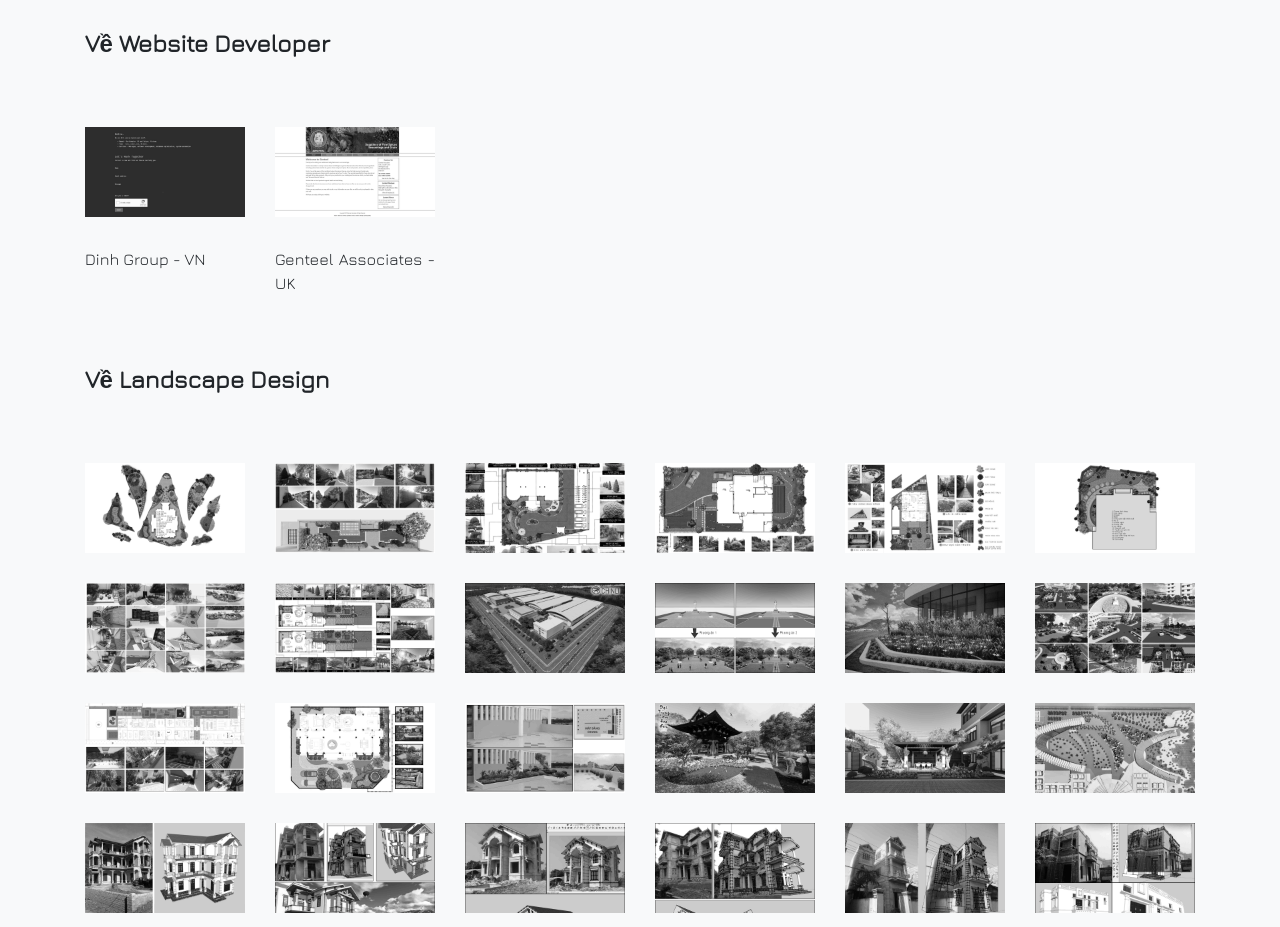
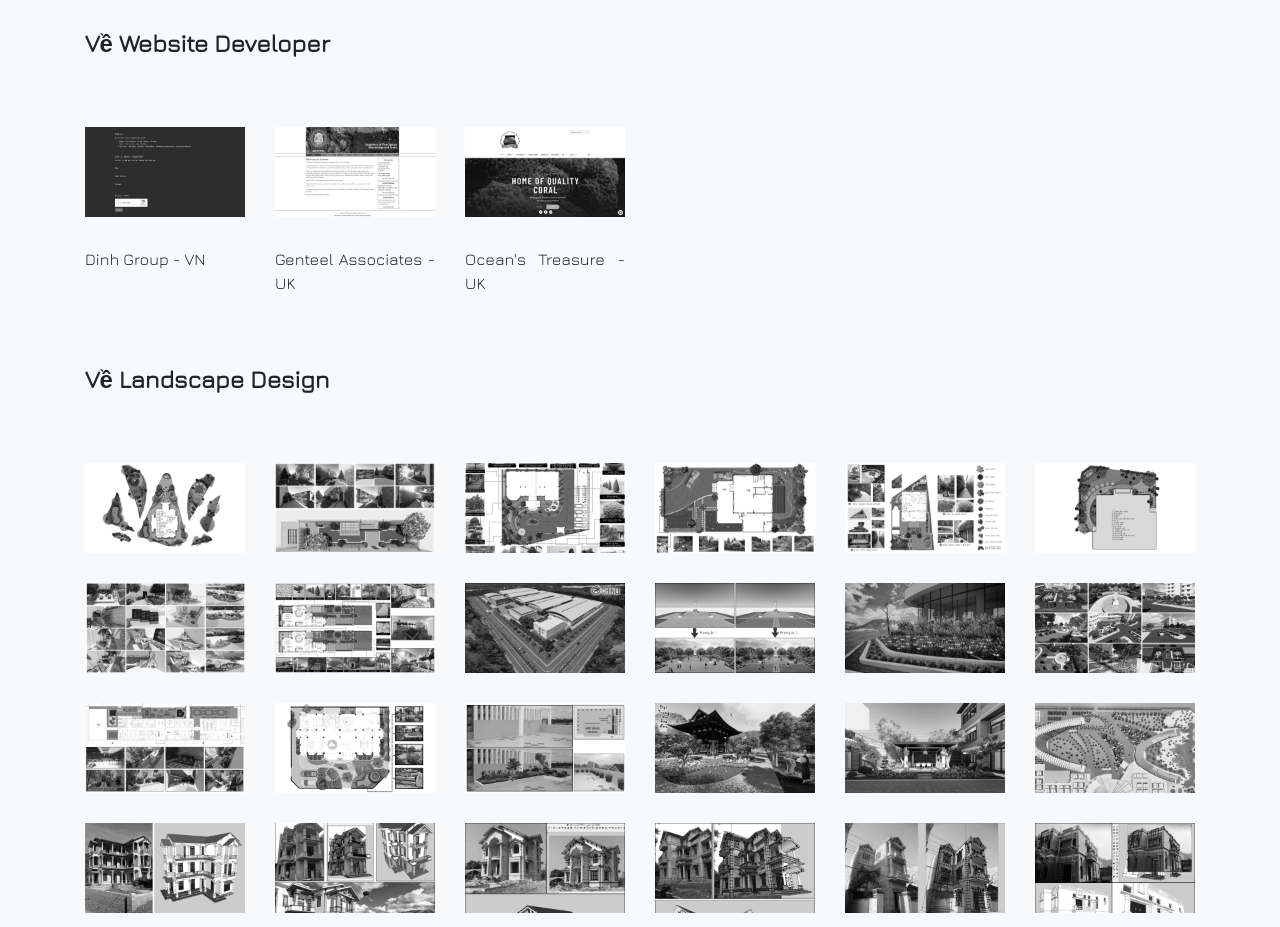
Before and after one commit to trinhphuocbinh1993/learnCss, a plain HTML site: page index.html in a window 1280 px wide. Shown: the part 5640-6567 px from the top of the page. Drawn offline with nearby package versions, Linux system fonts and the light colour scheme; some packages are replaced by stand-ins of ours; a script that the page names is missing; a web font is replaced by a local one.

Commit message:
update oceanstreasure

```diff
--- a/index.html
+++ b/index.html
@@ -444,6 +444,22 @@
                                             Genteel Associates - UK
                                         </p>
                                     </div>
+
+                                    <div class="col-md-2">
+                                        <div class="box">
+                                            <a class="grey_gone example-image-link" href="./assets/pdf/oceanstreasure.jpg"
+                                                data-lightbox="example-set"
+                                                data-title="<b>Website công ty Ocean's Treasure - Link: <a href='https://oceanstreasure.co.uk/'>https://oceanstreasure.co.uk/</a></b>
+                                                            <br><br>Ocean's Treasure là công ty chuyên cung cấp san hô tự nuôi trồng đa dạng với giá cả phải chăng, phạm vi hoạt động trong UK và vận chuyển toàn EUROPE. Website là một trang thương mại điện tử được viết bằng PHP Wordpress và bản thân đảm nhận full-stack.">
+                                                <img class="img-fluid example-image" src="./assets/pdf/oceanstreasure.jpg"
+                                                    alt="" />
+                                            </a>
+                                        </div>
+                                        <p class="sec2-text4">
+                                            Ocean's Treasure - UK
+                                        </p>
+                                    </div>
+
                                 </div>
                             </div>
 
```
Also changed, not shown: assets/pdf/oceanstreasure.jpg (added).
